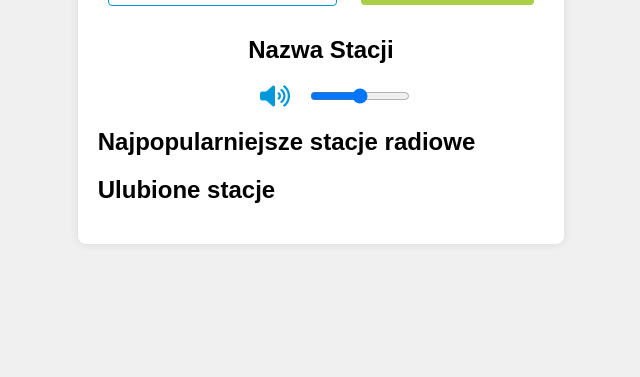
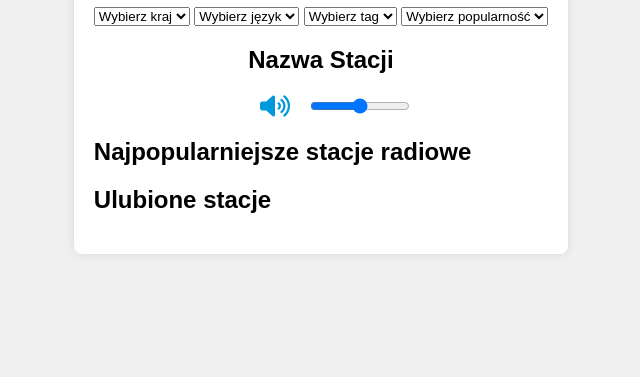
Before and after one commit to borioop/radio-app, a website: page public/index.html in a window 1280 px wide. Shown: the part 423-800 px from the top of the page, without its empty margins (319-959 px from the left). Drawn offline with Linux system fonts and the light colour scheme; no server answers.

Commit message:
Update index.html

```diff
--- a/public/index.html
+++ b/public/index.html
@@ -11,10 +11,31 @@
 <div id="radio-app" class="container">
     <h1>Free Radio 24/7 Music</h1>
     <img id="app-logo" src="https://scontent.fpoz4-1.fna.fbcdn.net/v/t39.30808-6/453787294_122104778288447417_6274092217767562880_n.jpg?_nc_cat=103&ccb=1-7&_nc_sid=b8278c&_nc_ohc=hi3vZyP0YrcQ7kNvgE5tC3E&_nc_ht=scontent.fpoz4-1.fna&cb_e2o_trans=q&oh=00_AYCcGM3FAZrNAxTAddSg3eOjDI-JmNyTCLE0f4aLC7ciVg&oe=66B51F25" alt="Logo aplikacji" onclick="goToHomePage()">
+
     <div class="search-container">
         <input type="text" id="station-name" placeholder="Wprowadź nazwę stacji">
         <button id="search-name" class="btn">Szukaj według nazwy</button>
     </div>
+
+    <div class="filter-container">
+        <select id="filter-country">
+            <option value="">Wybierz kraj</option>
+        </select>
+        <select id="filter-language">
+            <option value="">Wybierz język</option>
+        </select>
+        <select id="filter-tag">
+            <option value="">Wybierz tag</option>
+        </select>
+        <select id="filter-popularity">
+            <option value="">Wybierz popularność</option>
+            <option value="topvote">Najwięcej głosów</option>
+            <option value="clickcount">Najwięcej kliknięć</option>
+            <option value="lastclick">Ostatnio odtwarzane</option>
+            <option value="lastchange">Ostatnio zmieniane</option>
+        </select>
+    </div>
+
     <div id="radio-info">
         <h2 id="station-name-display">Nazwa Stacji</h2>
         <audio id="radio-player" style="display: none;">
@@ -31,15 +52,18 @@
             </div>
         </div>
     </div>
+
     <div id="station-list">
         <h2>Najpopularniejsze stacje radiowe</h2>
         <ul id="stations"></ul>
     </div>
+
     <div id="favorite-stations">
         <h2>Ulubione stacje</h2>
         <ul id="favorites"></ul>
     </div>
 </div>
+
 <script src="script.js"></script>
 <script>
     function goToHomePage() {
```
Lines whose indentation alone changed are shown as unchanged.
